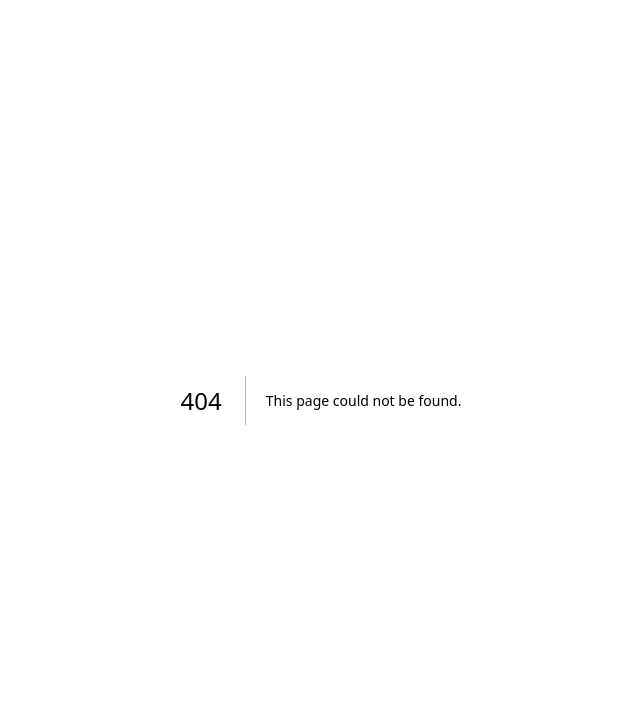
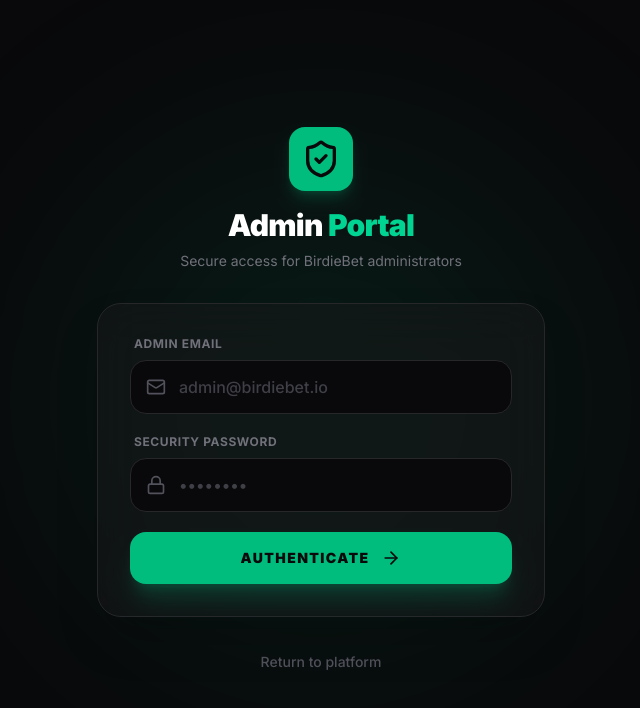
Before and after one commit to Sakshamraina07/Golf-Charity-Subscription-Platform, a Next.js app: page /admin/login in a window 1280 px wide. Before the commit this address had no page. Shown: the top 708 px of the page, without its empty margins (319-959 px from the left). Built offline with nearby package versions, Linux system fonts and the light colour scheme; no server answers.

Commit message:
feat: implement separate admin login page

```diff
--- a/src/app/admin/layout.tsx
+++ b/src/app/admin/layout.tsx
@@ -22,6 +22,10 @@
     { name: 'Charities', href: '/admin/charities', icon: Heart },
     { name: 'Winners', href: '/admin/winners', icon: Trophy },
   ]
+
+  if (pathname === '/admin/login') {
+    return <>{children}</>;
+  }
 
   return (
     <div className="min-h-screen bg-zinc-950 text-zinc-50 flex">
--- /dev/null
+++ b/src/app/admin/login/page.tsx
@@ -0,0 +1,137 @@
+'use client'
+
+import { useState } from 'react'
+import { createClientComponentClient } from '@/lib/supabase/client'
+import { useRouter } from 'next/navigation'
+import { ShieldCheck, Mail, Lock, ArrowRight, Loader2 } from 'lucide-react'
+import Link from 'next/link'
+
+export default function AdminLoginPage() {
+  const [email, setEmail] = useState('')
+  const [password, setPassword] = useState('')
+  const [error, setError] = useState('')
+  const [loading, setLoading] = useState(false)
+  const router = useRouter()
+  const supabase = createClientComponentClient()
+
+  const handleLogin = async (e: React.FormEvent) => {
+    e.preventDefault()
+    setLoading(true)
+    setError('')
+
+    const { data: { user }, error: signInError } = await supabase.auth.signInWithPassword({
+      email,
+      password,
+    })
+
+    if (signInError) {
+      setError(signInError.message)
+      setLoading(false)
+      return
+    }
+
+    if (user) {
+      // Check if user is admin
+      const { data: profile } = await supabase
+        .from('profiles')
+        .select('role')
+        .eq('id', user.id)
+        .single()
+
+      if (profile?.role !== 'admin') {
+        await supabase.auth.signOut()
+        setError('Unauthorized. Admin access only.')
+        setLoading(false)
+        return
+      }
+
+      router.push('/admin')
+      router.refresh()
+    }
+  }
+
+  return (
+    <div className="min-h-screen flex items-center justify-center bg-zinc-950 px-4 relative overflow-hidden">
+      {/* Background glow */}
+      <div className="absolute top-1/2 left-1/2 -translate-x-1/2 -translate-y-1/2 w-[500px] h-[500px] bg-emerald-500/10 rounded-full blur-[120px] pointer-events-none" />
+
+      <div className="w-full max-w-md relative">
+        <div className="flex flex-col items-center mb-8">
+          <div className="w-16 h-16 rounded-2xl bg-emerald-500 flex items-center justify-center mb-4 shadow-lg shadow-emerald-500/20">
+            <ShieldCheck className="w-10 h-10 text-zinc-950" />
+          </div>
+          <h1 className="text-3xl font-black tracking-tight text-white">
+            Admin <span className="text-emerald-400">Portal</span>
+          </h1>
+          <p className="text-zinc-500 text-sm mt-2">Secure access for BirdieBet administrators</p>
+        </div>
+
+        <div className="bg-zinc-900/50 backdrop-blur-xl border border-zinc-800 p-8 rounded-3xl shadow-2xl">
+          {error && (
+            <div className="mb-6 p-4 rounded-xl bg-red-500/10 border border-red-500/20 text-red-400 text-sm flex items-center gap-3">
+              <div className="w-1.5 h-1.5 rounded-full bg-red-500" />
+              {error}
+            </div>
+          )}
+
+          <form onSubmit={handleLogin} className="space-y-5">
+            <div>
+              <label className="block text-xs font-bold uppercase tracking-wider text-zinc-500 mb-2 ml-1">
+                Admin Email
+              </label>
+              <div className="relative group">
+                <Mail className="absolute left-4 top-1/2 -translate-y-1/2 w-5 h-5 text-zinc-600 group-focus-within:text-emerald-500 transition-colors" />
+                <input
+                  type="email"
+                  value={email}
+                  onChange={(e) => setEmail(e.target.value)}
+                  placeholder="admin@birdiebet.io"
+                  required
+                  className="w-full pl-12 pr-4 py-3.5 rounded-2xl bg-zinc-950 border border-zinc-800 text-zinc-100 placeholder:text-zinc-700 focus:outline-none focus:border-emerald-500/50 focus:ring-4 focus:ring-emerald-500/10 transition-all font-medium"
+                />
+              </div>
+            </div>
+
+            <div>
+              <label className="block text-xs font-bold uppercase tracking-wider text-zinc-500 mb-2 ml-1">
+                Security Password
+              </label>
+              <div className="relative group">
+                <Lock className="absolute left-4 top-1/2 -translate-y-1/2 w-5 h-5 text-zinc-600 group-focus-within:text-emerald-500 transition-colors" />
+                <input
+                  type="password"
+                  value={password}
+                  onChange={(e) => setPassword(e.target.value)}
+                  placeholder="••••••••"
+                  required
+                  className="w-full pl-12 pr-4 py-3.5 rounded-2xl bg-zinc-950 border border-zinc-800 text-zinc-100 placeholder:text-zinc-700 focus:outline-none focus:border-emerald-500/50 focus:ring-4 focus:ring-emerald-500/10 transition-all font-medium"
+                />
+              </div>
+            </div>
+
+            <button
+              type="submit"
+              disabled={loading}
+              className="w-full py-4 rounded-2xl bg-emerald-500 hover:bg-emerald-400 text-zinc-950 font-black text-sm uppercase tracking-widest transition-all hover:scale-[1.02] active:scale-[0.98] shadow-xl shadow-emerald-500/20 flex items-center justify-center gap-3 disabled:opacity-50 disabled:hover:scale-100 cursor-pointer"
+            >
+              {loading ? (
+                <Loader2 className="w-5 h-5 animate-spin" />
+              ) : (
+                <>
+                  Authenticate
+                  <ArrowRight className="w-5 h-5" />
+                </>
+              )}
+            </button>
+          </form>
+        </div>
+
+        <div className="mt-8 text-center">
+            <Link href="/" className="text-zinc-600 hover:text-zinc-400 text-sm font-medium transition-colors">
+                Return to platform
+            </Link>
+        </div>
+      </div>
+    </div>
+  )
+}
--- a/src/middleware.ts
+++ b/src/middleware.ts
@@ -39,12 +39,12 @@
   }
 
 
-  const publicRoutes = ['/', '/login', '/signup', '/charities']
+  const publicRoutes = ['/', '/login', '/signup', '/charities', '/admin/login']
   const isPublicRoute = publicRoutes.includes(pathname)
 
   if (isPublicRoute) {
 
-    if (user && (pathname === '/login' || pathname === '/signup')) {
+    if (user && (pathname === '/login' || pathname === '/signup' || pathname === '/admin/login')) {
       return NextResponse.redirect(new URL('/dashboard', request.url))
     }
     return supabaseResponse
@@ -52,6 +52,10 @@
 
 
   if (!user) {
+    if (pathname.startsWith('/admin')) {
+      const url = new URL('/admin/login', request.url)
+      return NextResponse.redirect(url)
+    }
     const url = new URL('/login', request.url)
     return NextResponse.redirect(url)
   }
```
